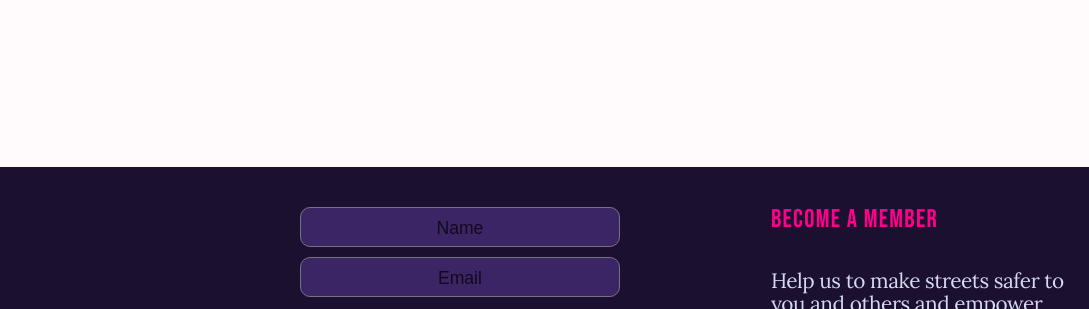
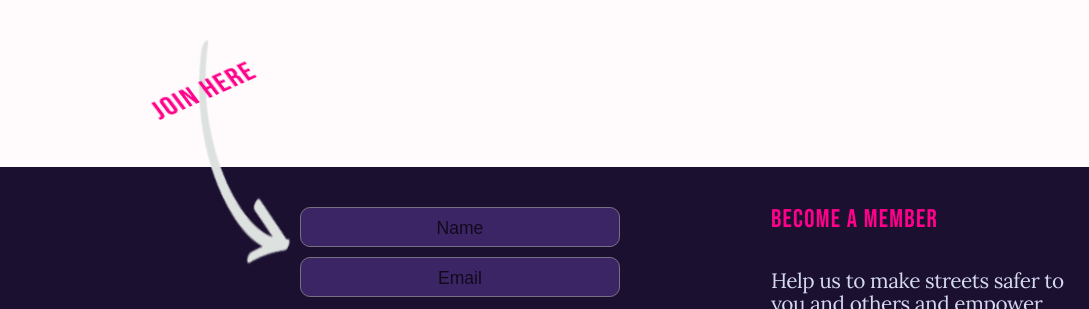
Before and after one commit to gretaivan/tibi-lp, a website: page index.html in a window 1280 px wide. Shown: the part 2368-2677 px from the top of the page, 191-1280 px from the left. Drawn offline with nearby package versions, Linux system fonts and the light colour scheme.

Commit message:
adds animation elments to home page - to review

```diff
--- a/index.html
+++ b/index.html
@@ -125,7 +125,7 @@
 
       </div>
       <div class="mission-pt2">
-        <div class="card">
+        <div class="card " data-aos="fade-up" data-aos-easing="linear" data-aos-duration="500" >
           <img src="./static/images/community.png" alt="Power of community, share the love"/>
           <h3>Community</h3>
           <p>We believe in the power of community.
@@ -133,7 +133,7 @@
             share their frustration and despair at the senseless violence we
             continue to see against us as we simply try to walk home at night.</p>
         </div>
-        <div class="card">
+        <div class="card" data-aos="fade-up" data-aos-easing="linear" data-aos-duration="500" data-aos-delay="100">
           <img src="./static/images/innovation.png" alt="Using technology for good"/>
           <h3>Technology for good</h3>
           <p>
@@ -144,7 +144,7 @@ believe that this provides a unique opportunity to help change how
 safe we feel on our streets.
           </p>
         </div>
-        <div class="card">
+        <div class="card" data-aos="fade-up" data-aos-easing="linear" data-aos-duration="500" data-aos-delay="200">
           <img src="./static/images/global-network.png" alt="international team" />
           <h3>Global?</h3>
           <p>
@@ -156,7 +156,7 @@ trending in each of our countries. This is an issue that affects us
 ALL, and that is why we must work together to solve it.
           </p>
         </div>
-        <div class="card">
+        <div class="card" data-aos="fade-up" data-aos-easing="linear" data-aos-duration="500" data-aos-delay="300">
           <img src="./static/images/gender-fluid.png" alt="gender-fluid" />
           <h3>Equality? </h3>
           <p>
@@ -217,6 +217,8 @@ make lasting change for our children and our children’s children.
 
       </div>
       <div>
+        <h2 class="pointer">Join here</h2>
+        <img class="pointer pointing-arrow" src="./static/images/arrow.png" alt="pointing arrow to the form"/>
         <form id="subscribe">
           <label for="name">Your name</label>
           <input type="text"  id ="name" name="name" placeholder="Name">
--- a/static/css/home.css
+++ b/static/css/home.css
@@ -202,8 +202,32 @@ animation-delay:0s;
     background-color: var(--lightest-pink);
 }
 
+.pointer{
+    position: absolute;
+    animation: subsc-pointer 1.5s infinite;
+}
 
 
+.pointing-arrow{
+    margin-left: -170px;
+    height: 150px;
+    transform: scaleX(-0.7) rotate(-35deg);
+    filter: invert(100%);
+    z-index: 1;
+    margin-top: -120px;
+}
+
+h2.pointer{
+    margin-left: -130px;
+    margin-top: -130px;
+    z-index: 10;
+    transform: scaleX(1.3) rotate(-30deg);
+}
+
+@keyframes subsc-pointer {
+    from {opacity: 0;}
+    to {opacity: 1;}
+}
 
 @media (min-width: 1750px) {
     .xxl-cont {
```
Also changed, not shown: static/images/arrow.png (added).
